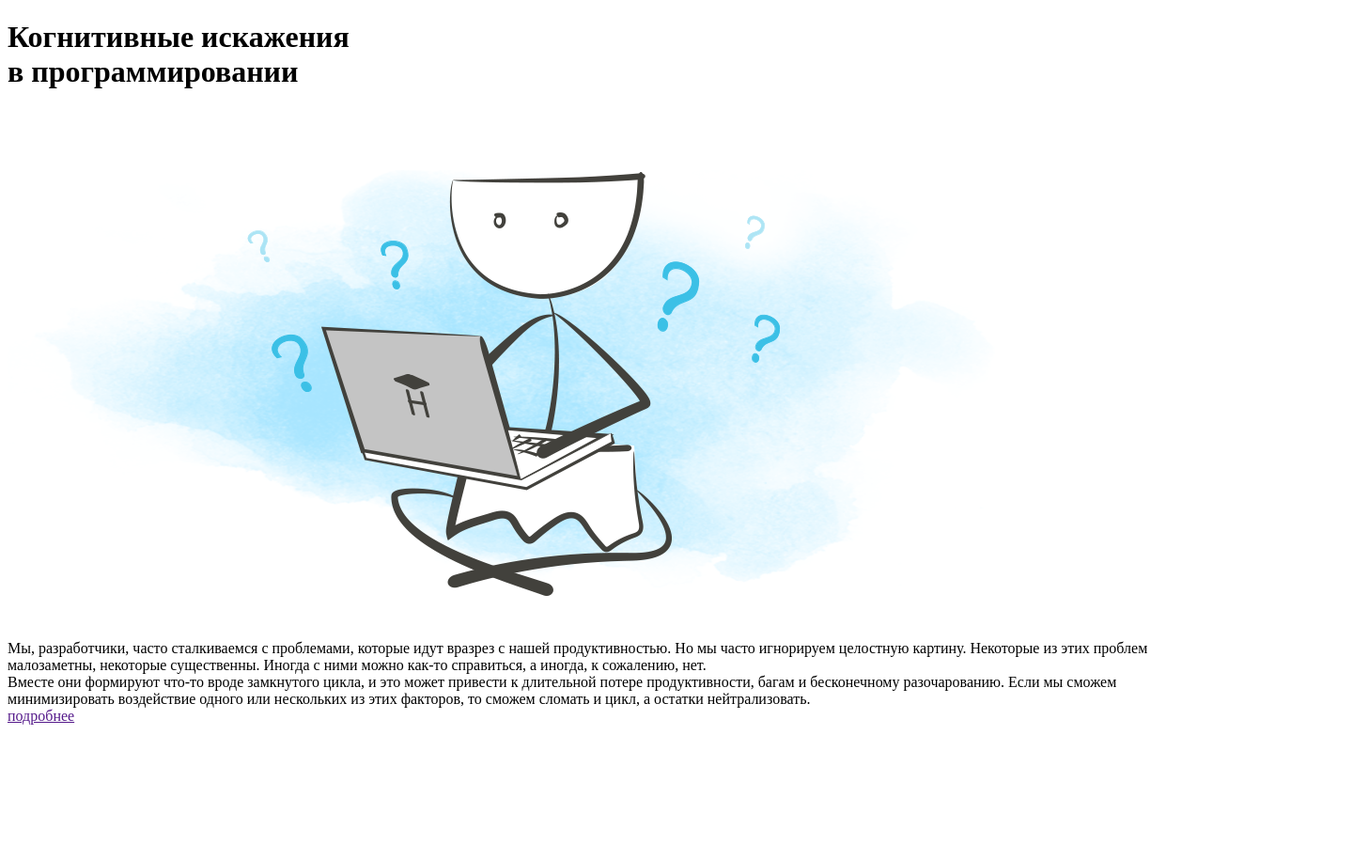
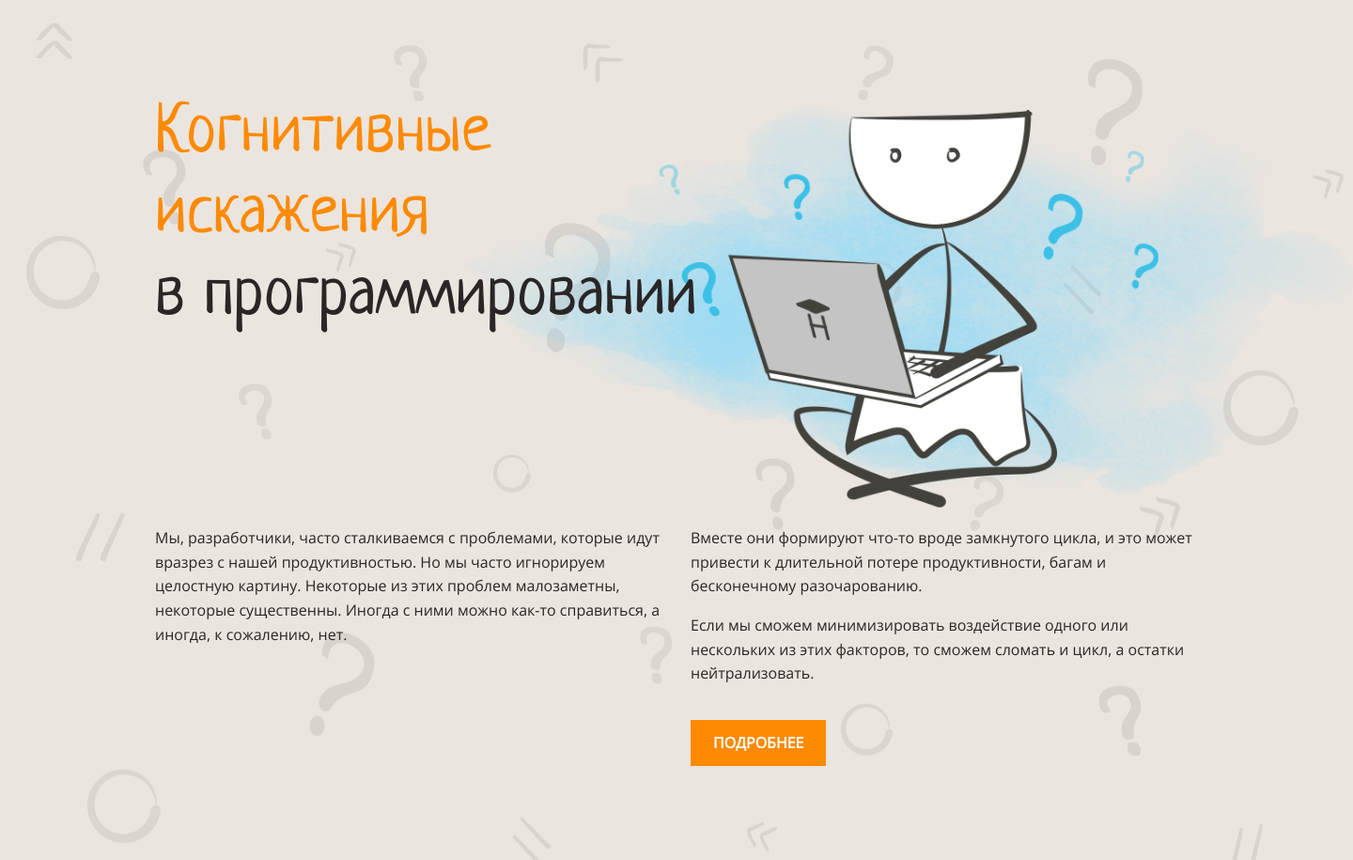
Before and after one commit to Dashka-1/layout-designer-project-58, a website: page src/index.html in a window 1280 px wide. Shown: the whole page at 94% size, 1440 px wide, since content can reach past the window. Before the commit the page ends 800 px from the top, so only its background shows below. Drawn offline with Linux system fonts and the light colour scheme.

Commit message:
content_header project

```diff
--- a/src/index.html
+++ b/src/index.html
@@ -8,16 +8,27 @@
   <link rel="stylesheet" href="styles/style.css">
 </head>
 <body>
-  <header class="header">
-    <h1 class="header-title">Когнитивные искажения <br><span>в программировании</span></h1>
+<main class="content">
+  <header class="content_header">
+    <section class="container">
+    <h1 class="header-title">Когнитивные <br>искажения <br><span>в программировании</span></h1>
     <img class="header-img" src="images/header.png" alt="Когнитивные искажения">
-    <div class="header-text text">Мы, разработчики, часто сталкиваемся с проблемами, которые идут вразрез с нашей продуктивностью. Но мы часто игнорируем целостную картину. Некоторые из этих проблем малозаметны, некоторые существенны. Иногда с ними можно как-то справиться, а иногда, к сожалению, нет.</div>
-    <div class="header-text text">Вместе они формируют что-то вроде замкнутого цикла, и это может привести к длительной потере продуктивности, багам и бесконечному разочарованию.
-      Если мы сможем минимизировать воздействие одного или нескольких из этих факторов, то сможем сломать и цикл, а остатки нейтрализовать.</div>
+    <section class="header_text">
+    <div class="text-item"><p>Мы, разработчики, часто сталкиваемся с проблемами, которые идут вразрез с нашей
+      продуктивностью. Но мы часто игнорируем целостную картину. Некоторые из этих проблем малозаметны, некоторые
+      существенны. Иногда с ними можно как-то справиться, а иногда, к сожалению, нет.</p>
+    </div>
+    <div class="text-item"><p>Вместе они формируют что-то вроде замкнутого цикла, и это может привести к длительной потере
+      продуктивности, багам и бесконечному разочарованию.</p>
+      <p>Если мы сможем минимизировать воздействие одного или нескольких из этих факторов, то сможем сломать и цикл, а
+      остатки нейтрализовать.</p>
+    </div>
+    </section>
     <a class="header-link" href="">подробнее</a>
+    </section>
   </header>
-  <main></main>
   <section></section>
+</main>
 <footer></footer>
 </body>
 </html>
--- a/src/styles/style.css
+++ b/src/styles/style.css
@@ -5,11 +5,122 @@
 
   color: #fff;
 }
+:root {
+  --Primary: #FE8A02;
+  --Text: #2A2626;
+  --background: #d7ccc0;
+  --White: #FFF;
+}
+
 @font-face {
   font-family: "Neucha";
   src: url("../fonts/Neucha-Regular.ttf");
 }
+
 @font-face {
   font-family: "Open Sans";
   src: url("../fonts/OpenSans-Regular.ttf");
 }
+body {
+  font-family: "Open Sans", sans-serif;
+  font-size: 16px;
+  width: 1440px;
+  line-height: 1.6em;
+  margin: 0;
+  color: var(--Text)
+}
+
+.container {
+  width: 1110px;
+  margin: 0 auto;
+  padding-top: 100px;
+  padding-bottom: 100px;
+  position: relative;
+}
+
+.content_header::before {
+  content: "";
+  display: block;
+  position: absolute;
+  width: 100%;
+  height: 100%;
+  background-image: url("../images/background.png");
+  opacity: 0.1;
+  background-repeat: no-repeat;
+  background-size: cover;
+  z-index: -2;
+  top:0;
+  left: 0;
+}
+
+.header-title {
+  color: var(--Primary, #FE8A02);
+  font-family: Neucha;
+  font-size: 72px;
+  font-style: normal;
+  font-weight: 400;
+  line-height: 1.2em;
+  margin: 0;
+}
+
+.content_header::after {
+  content: "";
+  position: absolute;
+  background-color: var(--background);
+  z-index: -3;
+  width: 100%;
+  height: 100%;
+  opacity: 0.5;
+  top:0;
+  left: 0;
+}
+
+.header-title span {
+  color: var(--Text, #2A2626);
+  font-family: Neucha, serif;
+  font-size: 72px;
+  font-style: normal;
+  font-weight: 400;
+  line-height: 100%; /* 72px */
+}
+
+.content_header {
+  position: relative;
+  overflow: hidden;
+}
+
+.header-img {
+  position: absolute;
+  height: 525px;
+  top: 55px;
+  right: -270px;
+  z-index: -1;
+}
+
+.header_text {
+  padding-top: 185px;
+  display: flex;
+  gap: 30px;
+}
+
+.text-item {
+  width: 540px;
+}
+.header-link {
+  color: var(--White, #FFF);
+  font-family: Open Sans, sans-serif;
+  font-size: 16px;
+  font-style: normal;
+  font-weight: 700;
+  line-height: 160%; /* 25.6px */
+  text-transform: uppercase;
+  text-decoration:  none;
+  display: inline-flex;
+  padding: 12px 24px 12px 24px;
+  justify-content: center;
+  align-items: center;
+  background: var(--Primary, #FE8A02);
+  margin-top: 20px;
+  left: 570px;
+  position: relative;
+}
```
Lines whose indentation alone changed are shown as unchanged.
